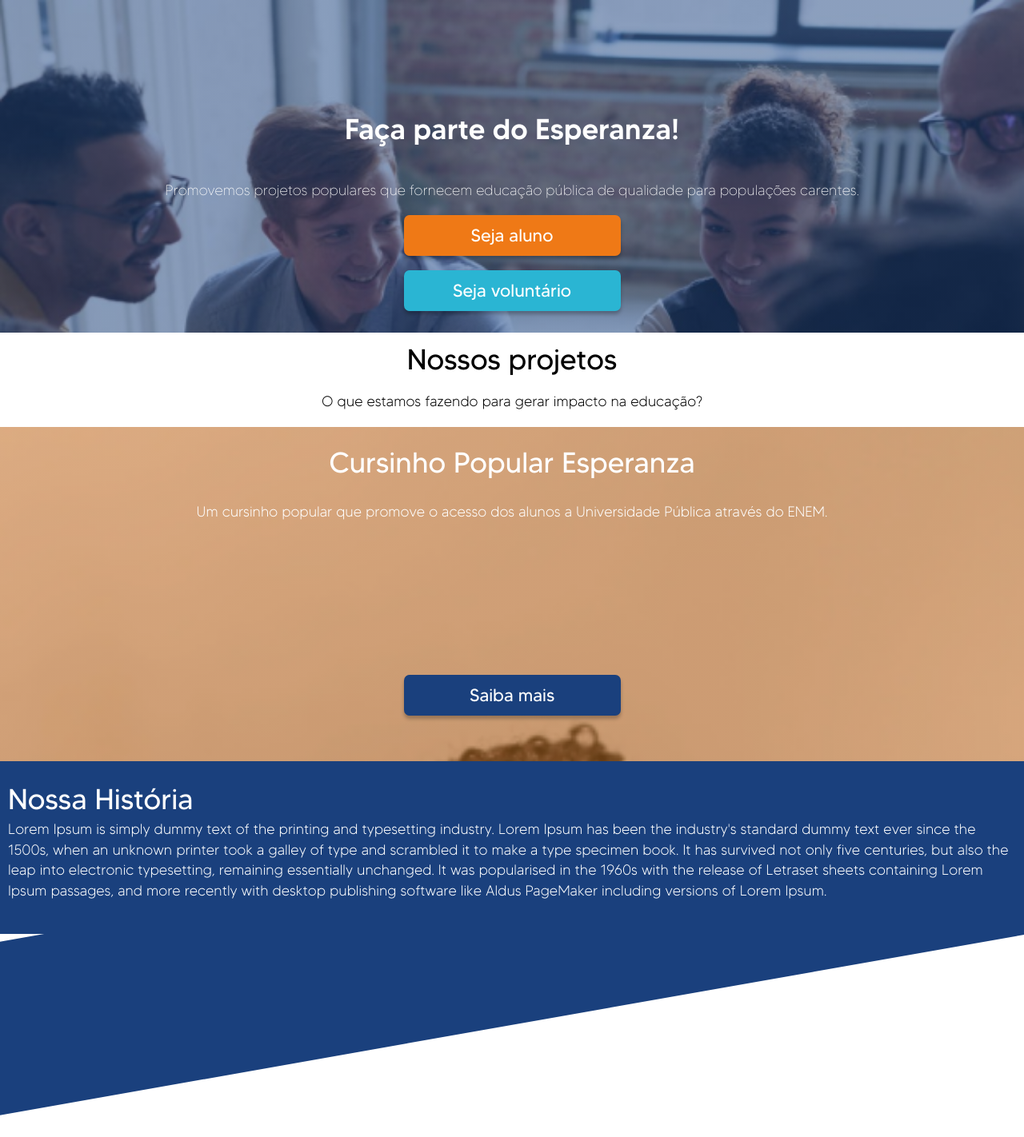
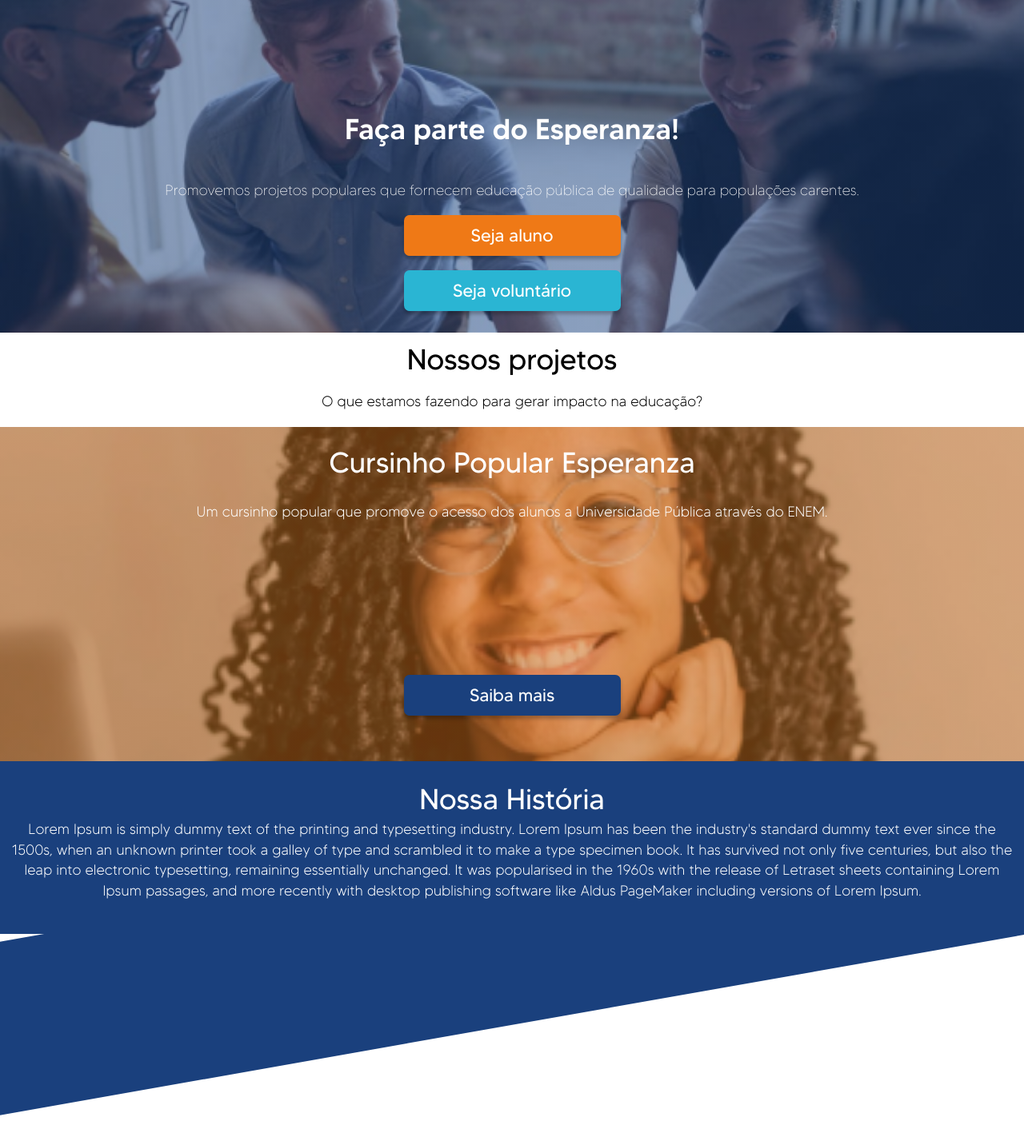
Before and after one commit to associacao-esperanza/website, a Next.js app: page / in a window 1280 px wide. Shown: the top 1422 px of the page at 80% size. Built offline with nearby package versions, Linux system fonts and the light colour scheme; a web font is replaced by a local one.

Commit message:
feat(main page): css adjusts to make sections consistent

```diff
--- a/package.json
+++ b/package.json
@@ -1,5 +1,5 @@
 {
-  "name": "test-site",
+  "name": "esperanza-site",
   "version": "0.1.0",
   "private": true,
   "scripts": {
--- a/src/components/AboutUs/styles.ts
+++ b/src/components/AboutUs/styles.ts
@@ -4,6 +4,7 @@ export const Wrapper = styled.section`
   background-color: #ef7916;
   color: #fff;
   padding: 32px 10px 40px 10px;
+  text-align: center;
 `;
 
 export const Title = styled.h2`
--- a/src/components/Classes/styles.ts
+++ b/src/components/Classes/styles.ts
@@ -11,6 +11,8 @@ export const Wrapper = styled.section`
     ),
     url("/img/woman.png");
   background-size: cover;
+  background-position: center;
+  background-repeat: no-repeat;
 
   color: #ffffff;
   text-align: center;
--- a/src/components/HeroSection/styles.ts
+++ b/src/components/HeroSection/styles.ts
@@ -9,6 +9,8 @@ export const Wrapper = styled.section`
     ),
     url("/img/group.png");
   background-size: cover;
+  background-position: center;
+  background-repeat: no-repeat;
 
   padding: 115px 52px 27px 52px;
   color: #ffffff;
--- a/src/components/History/styles.ts
+++ b/src/components/History/styles.ts
@@ -1,6 +1,7 @@
 import styled from "styled-components";
 
 export const Wrapper = styled.section`
+  text-align: center;
   position: relative;
   background-color: #1a407d;
   padding: 52px 10px 50px 10px;
```
